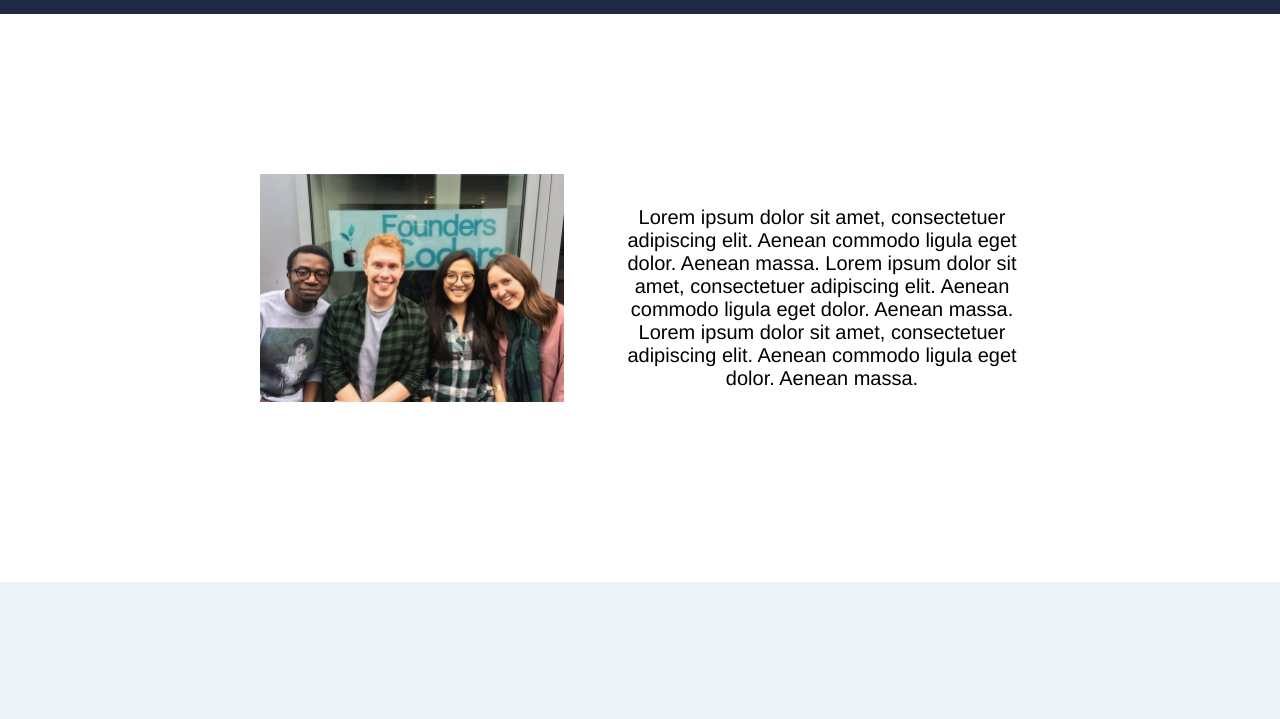
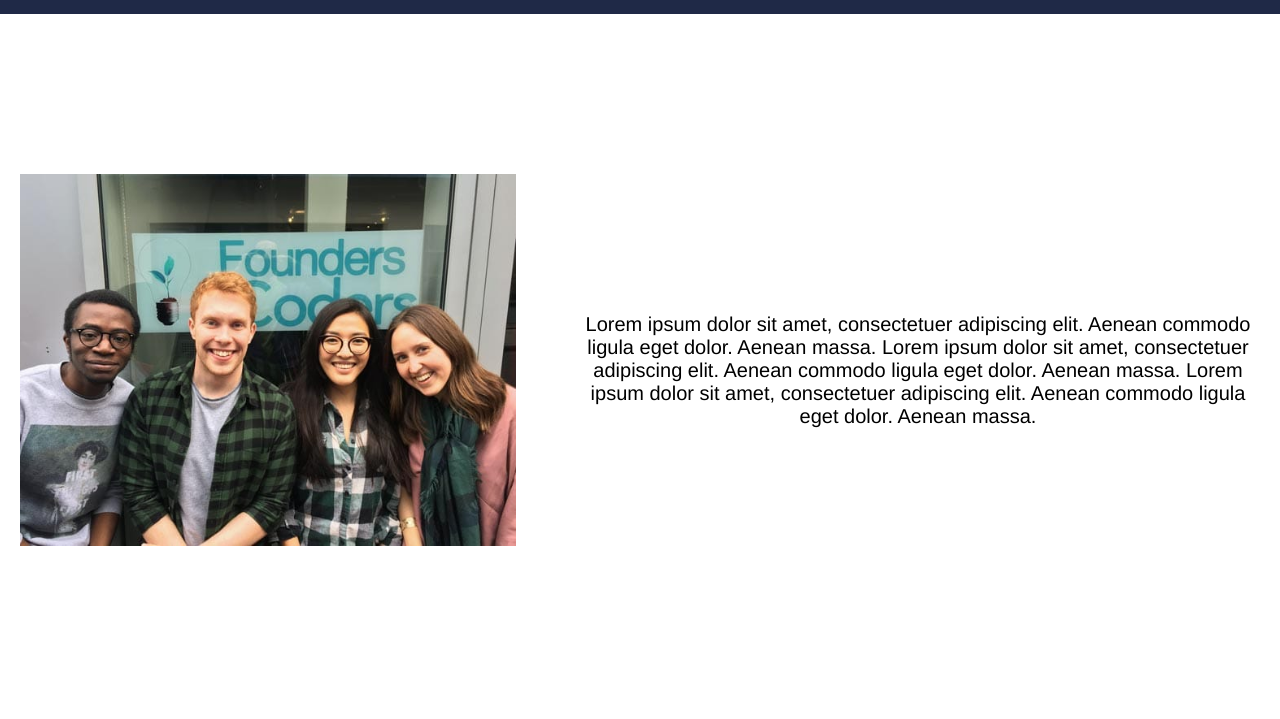
Before and after one commit to FAC10/week1-ajoy-facx-machine, a website: page index.html in a window 1280 px wide. Shown: the part 81-800 px from the top of the page. Drawn offline with Linux system fonts and the light colour scheme.

Commit message:
Revert "Reduce breakpoint for sectionContainer to 40em"

```diff
--- a/style.css
+++ b/style.css
@@ -37,7 +37,7 @@ h1, h2, h3 {
 }
 
 .sectionContainer {
-  max-width: 40em;
+  max-width: 70em;
   padding: 4em 1em;
   margin: 0 auto;
 }
```
